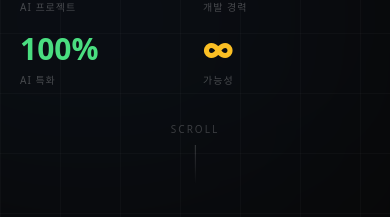
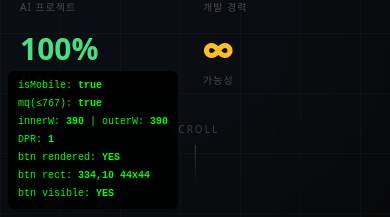
Before and after one commit to mxten777/baikal-platform-basic, a React (Vite) app: page / in a window 390 px wide. Shown: the part 627-844 px from the top of the page. Built offline with nearby package versions, Linux system fonts and the light colour scheme; no server answers; the database is empty; a web font is replaced by a local one.

Commit message:
debug: 햄버거 버튼 상세 디버그 오버레이 (rect, visibility, isMobile, mq)

```diff
--- a/src/components/layout/Header.tsx
+++ b/src/components/layout/Header.tsx
@@ -12,12 +12,12 @@ const nav = [
 export default function Header() {
   const [scrolled, setScrolled] = useState(false)
   const [menuOpen, setMenuOpen] = useState(false)
-  // matchMedia로 초기값 즉시 설정 (첫 렌더에서 버튼 누락 방지)
   const [isMobile, setIsMobile] = useState(() =>
     typeof window !== 'undefined'
       ? window.matchMedia('(max-width: 767px)').matches
       : false
   )
+  const [dbg, setDbg] = useState({ iw: 0, ow: 0, dpr: 1, mq: false, btnRect: null as DOMRect | null })
 
   useEffect(() => {
     const handler = () => setScrolled(window.scrollY > 40)
@@ -33,8 +33,40 @@ export default function Header() {
     return () => mq.removeEventListener('change', handler)
   }, [])
 
+  useEffect(() => {
+    const update = () => {
+      const mq = window.matchMedia('(max-width: 767px)')
+      const btn = document.getElementById('__hamburger_btn__')
+      setDbg({
+        iw: window.innerWidth,
+        ow: window.outerWidth,
+        dpr: window.devicePixelRatio,
+        mq: mq.matches,
+        btnRect: btn ? btn.getBoundingClientRect() : null,
+      })
+    }
+    update()
+    const t = setInterval(update, 500)
+    return () => clearInterval(t)
+  }, [])
+
   return (
     <>
+      {/* 🔴 DEBUG */}
+      <div style={{
+        position:'fixed', bottom:8, left:8, zIndex:9999,
+        background:'rgba(0,0,0,0.9)', color:'#0f0', fontFamily:'monospace',
+        fontSize:10, padding:'6px 10px', borderRadius:6, lineHeight:1.8,
+        pointerEvents:'none', whiteSpace:'nowrap'
+      }}>
+        <div>isMobile: <b style={{color: isMobile?'#0f0':'#f00'}}>{String(isMobile)}</b></div>
+        <div>mq(≤767): <b style={{color: dbg.mq?'#0f0':'#f00'}}>{String(dbg.mq)}</b></div>
+        <div>innerW: <b>{dbg.iw}</b> | outerW: <b>{dbg.ow}</b></div>
+        <div>DPR: <b>{dbg.dpr}</b></div>
+        <div>btn rendered: <b style={{color: isMobile?'#0f0':'#f00'}}>{isMobile ? 'YES' : 'NO'}</b></div>
+        {dbg.btnRect && <div>btn rect: <b>{Math.round(dbg.btnRect.left)},{Math.round(dbg.btnRect.top)} {Math.round(dbg.btnRect.width)}x{Math.round(dbg.btnRect.height)}</b></div>}
+        {dbg.btnRect && <div>btn visible: <b style={{color:(dbg.btnRect.right<=dbg.iw&&dbg.btnRect.bottom<=window.innerHeight)?'#0f0':'#f00'}}>{dbg.btnRect.right<=dbg.iw&&dbg.btnRect.bottom<=window.innerHeight?'YES':'CLIPPED'}</b></div>}
+      </div>
       <header
         className={`fixed top-0 left-0 right-0 z-[200] transition-all duration-500 ${
           scrolled
@@ -114,6 +146,7 @@ export default function Header() {
       {/* 햄버거 버튼 — header 바깥에 위치 (backdrop-filter 영향 차단) */}
       {isMobile && (
         <button
+          id="__hamburger_btn__"
           onClick={() => setMenuOpen(v => !v)}
           style={{
             position: 'fixed',
```
